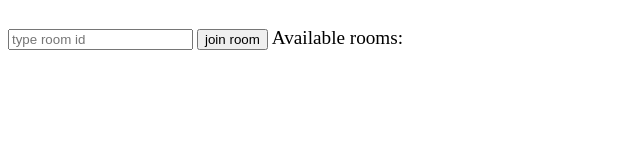
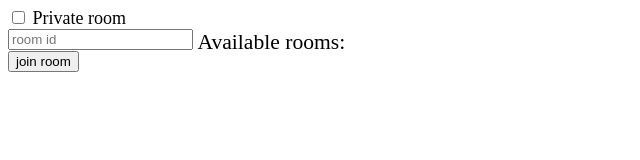
Before and after one commit to Lukasz0104/connect-four-socketio, a website: page index.html in a window 1280 px wide. Shown: the whole page, without its empty margins (0-640 px from the left). Drawn offline with nearby package versions, Linux system fonts and the light colour scheme; no server answers.

Commit message:
Setup UI for private rooms

```diff
--- a/index.html
+++ b/index.html
@@ -12,8 +12,15 @@
 	<body>
 		<div id="controls">
 			<div>
-				<input placeholder="type room id" />
-				<button>join room</button>
+				<div>
+					<input type="checkbox" id="privateRoomCheckbox" />
+					<label>Private room</label>
+				</div>
+				<div>
+					<input placeholder="room id" type="text" />
+					<input id="passwordInput" type="password" placeholder="enter password" style="display: none;" />
+					<button id="joinRoomButton">join room</button>
+				</div>
 			</div>
 			<div>
 				<p>Available rooms:</p>
--- a/public/client.js
+++ b/public/client.js
@@ -3,6 +3,7 @@ const RED = 1;
 const YELLOW = 2;
 const container = document.querySelector('#boardContainer');
 const message = document.querySelector('p#message');
+const checkbox = document.querySelector('#privateRoomCheckbox');
 const availableRooms = document.querySelector('ul#rooms');
 const columns = [];
 
@@ -11,13 +12,17 @@ window.onload = () =>
 	let socket = io();
 	let canMove = false;
 	document.querySelector('button#new-game').addEventListener('click', newGame);
-	document.querySelector('div#controls > div > button')
-		.addEventListener('click', joinRoomViaInput);
+	document.querySelector('button#joinRoomButton').addEventListener('click', joinRoomViaInput);
 	document.querySelector('#disconnect').addEventListener('click', leaveRoom);
+
+	checkbox.addEventListener('change', () =>
+	{
+		document.querySelector('#passwordInput').style.display = checkbox.checked ? "block" : "none";
+	});
 
 	function joinRoomViaInput()
 	{
-		let roomID = document.querySelector('div#controls > div > input').value;
+		let roomID = document.querySelector('input[type=text]').value;
 		if (roomID)
 		{
 			socket.emit('join-room', roomID);
--- a/public/style.css
+++ b/public/style.css
@@ -2,6 +2,7 @@
 	--cell-size: 38px;
 	--cell-border: 1px;
 	--square-size: calc(var(--cell-size) + 2 * var(--cell-border));
+	font-size: large;
 }
 
 p {
@@ -61,6 +62,14 @@ div#controls > div {
 	display: inline-block;
 }
 
+div#controls > div:first-child > div {
+	vertical-align: top;
+}
+
+div#controls > div:first-child > div:last-child > input {
+	display: block;
+}
+
 li:hover {
 	color: lightskyblue;
 }
@@ -68,3 +77,7 @@ li:hover {
 li:hover::marker {
 	color: black;
 }
+
+div#controls > div:last-child {
+	vertical-align: top;
+}
```
